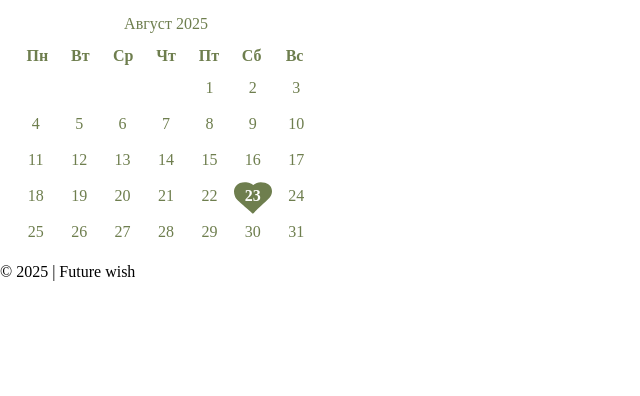
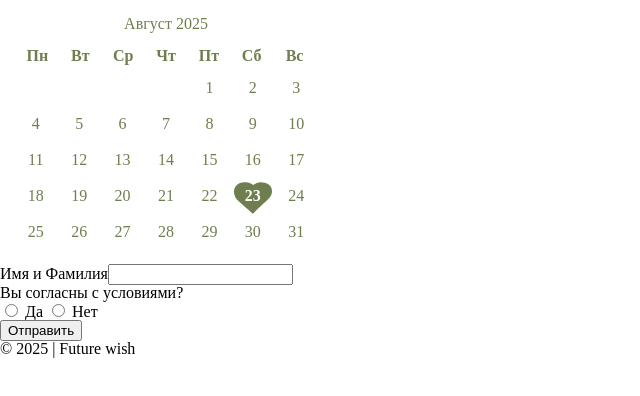
Before and after one commit to vaq1a/wedding-invitation, a Nuxt app: page / in a window 1280 px wide. Shown: the top 396 px of the page, without its empty margins (0-640 px from the left). Built offline with nearby package versions, Linux system fonts and the light colour scheme.

Commit message:
feat: start of the guest form, its validation

```diff
--- /dev/null
+++ b/components/guest-form/GuestForm.vue
@@ -0,0 +1,55 @@
+<template>
+  <Form
+      v-slot="{ errors }"
+      :validation-schema="schema"
+      @submit="onSubmit"
+  >
+    <div>
+      <label>Имя и Фамилия</label>
+      <Field
+          name="fullName"
+          type="text"
+          :class="{ 'error': errors.fullName }"
+      />
+      <ErrorMessage name="fullName" />
+    </div>
+
+    <div>
+      <label>Вы согласны с условиями?</label>
+      <div>
+        <label>
+          <Field name="agreement" type="radio" value="yes" /> Да
+        </label>
+        <label>
+          <Field name="agreement" type="radio" value="no" /> Нет
+        </label>
+      </div>
+      <ErrorMessage name="agreement" />
+    </div>
+
+    <button type="submit">
+      Отправить
+    </button>
+  </Form>
+</template>
+
+<script setup lang="ts">
+import { Form, Field, ErrorMessage } from 'vee-validate';
+import * as yup from 'yup';
+
+const schema = yup.object({
+  fullName: yup
+      .string()
+      .required('Имя и фамилия обязательны')
+      .min(2, 'Минимум 2 символа')
+      .matches(/^[a-zA-Zа-яА-Я\s]+$/, 'Только буквы и пробелы'),
+  agreement: yup
+      .string()
+      .required('Выберите один из вариантов')
+      .oneOf(['yes', 'no'], 'Выберите один из вариантов')
+});
+
+const onSubmit = (values) => {
+  console.log('Форма отправлена:', values);
+};
+</script>
--- a/nuxt.config.ts
+++ b/nuxt.config.ts
@@ -2,7 +2,7 @@
 export default defineNuxtConfig({
   compatibilityDate: '2025-05-15',
   devtools: { enabled: true },
-  modules: ['@nuxt/eslint', '@nuxt/fonts', '@nuxt/image'],
+  modules: ['@nuxt/eslint', '@nuxt/fonts', '@nuxt/image', '@vee-validate/nuxt'],
   css: ["~/assets/styles/global.scss"],
   vite: {
     css: {
--- a/package.json
+++ b/package.json
@@ -15,6 +15,8 @@
     "@nuxt/eslint": "^1.4.1",
     "@nuxt/fonts": "^0.11.4",
     "@nuxt/image": "^1.10.0",
+    "@vee-validate/nuxt": "^4.15.0",
+    "@vee-validate/yup": "^4.15.0",
     "drizzle-orm": "^0.43.1",
     "eslint": "^9.27.0",
     "nuxt": "^3.17.4",
--- a/pages/index.vue
+++ b/pages/index.vue
@@ -1,11 +1,13 @@
 <template>
   <main>
     <Calendar />
+    <GuestForm />
   </main>
 </template>
 
 <script setup lang="ts">
 import Calendar from "~/components/ui/calendar/Calendar.vue";
+import GuestForm from "~/components/guest-form/GuestForm.vue";
 
 useHead({
   title: 'Приглашение',
```
Also changed, not shown: 1 other file (tests, documents, lock files or other folders).
